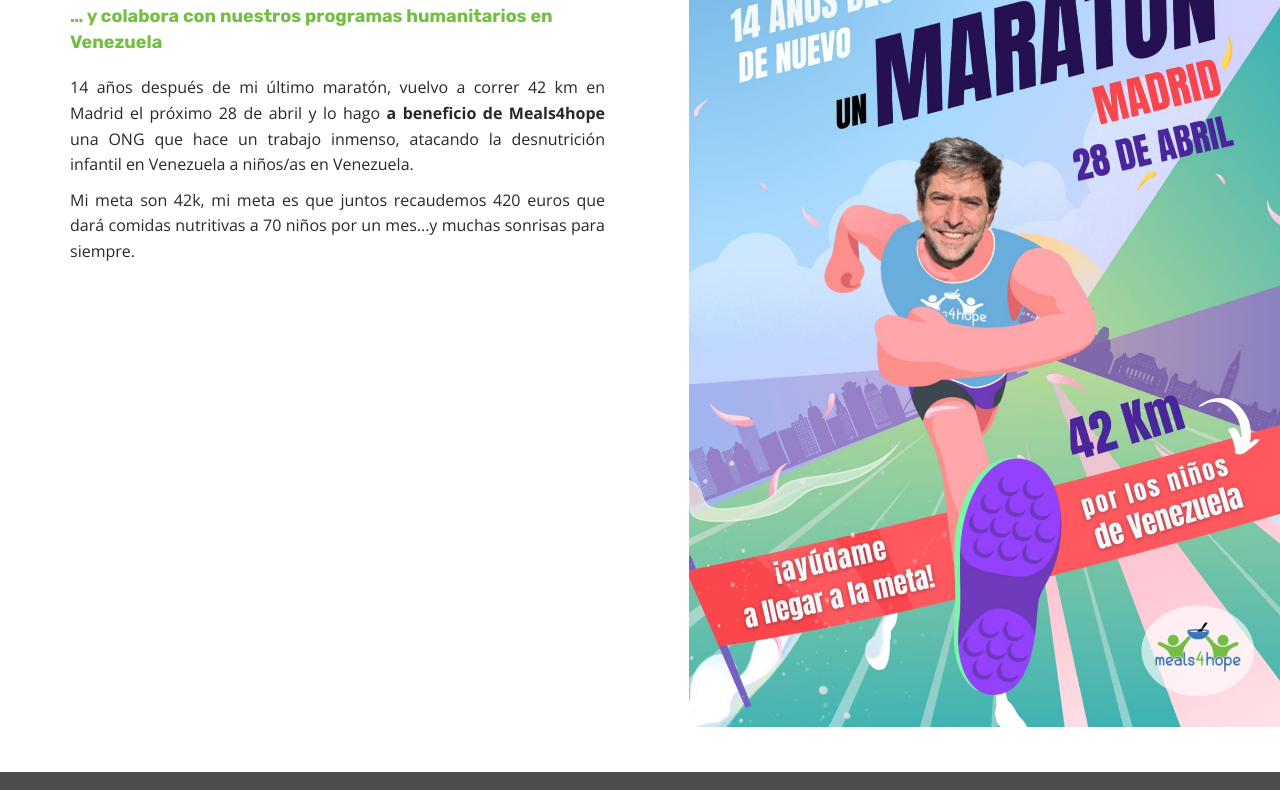
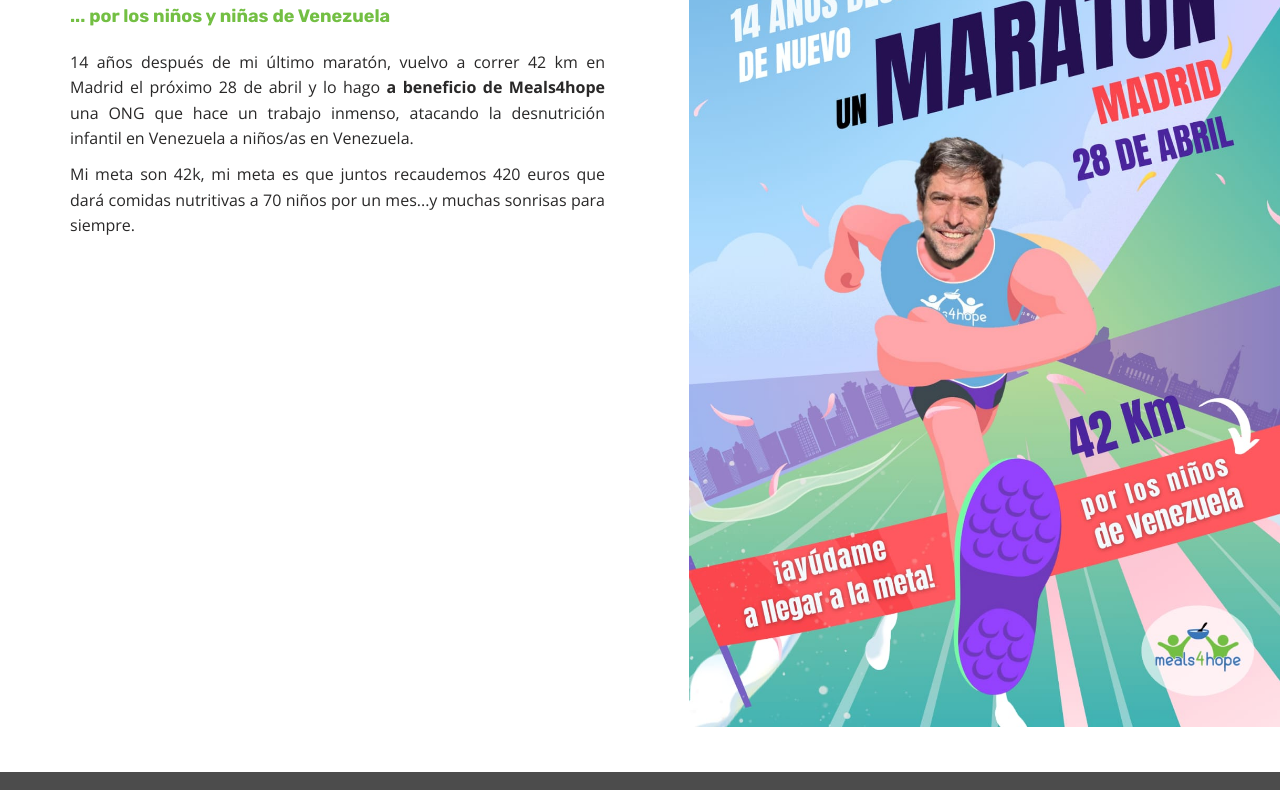
Before and after one commit to decktra/maraton_m4h, a plain HTML site: page index.html in a window 1280 px wide. Shown: the part 208-998 px from the top of the page. Drawn offline with nearby package versions, Linux system fonts and the light colour scheme.

Commit message:
new green text

```diff
--- a/index.html
+++ b/index.html
@@ -78,7 +78,7 @@
                         <div class="wpo-about-text text-justify">
                             <div class="wpo-section-title">
                                 <h2 style="line-height: 1.2;">¡Ayúdame a llegar a la meta!</h2>
-                                <span><b>… y colabora con nuestros programas humanitarios en Venezuela</b></span>
+                                <span><b>... por los niños y niñas de Venezuela</b></span>
                             </div>
                             <p>14 años después de mi último maratón, vuelvo a correr 42 km en Madrid el próximo 28 de abril y lo hago
                                 <b>a beneficio de Meals4hope</b> una ONG que hace un trabajo inmenso, atacando la desnutrición infantil en Venezuela
```
